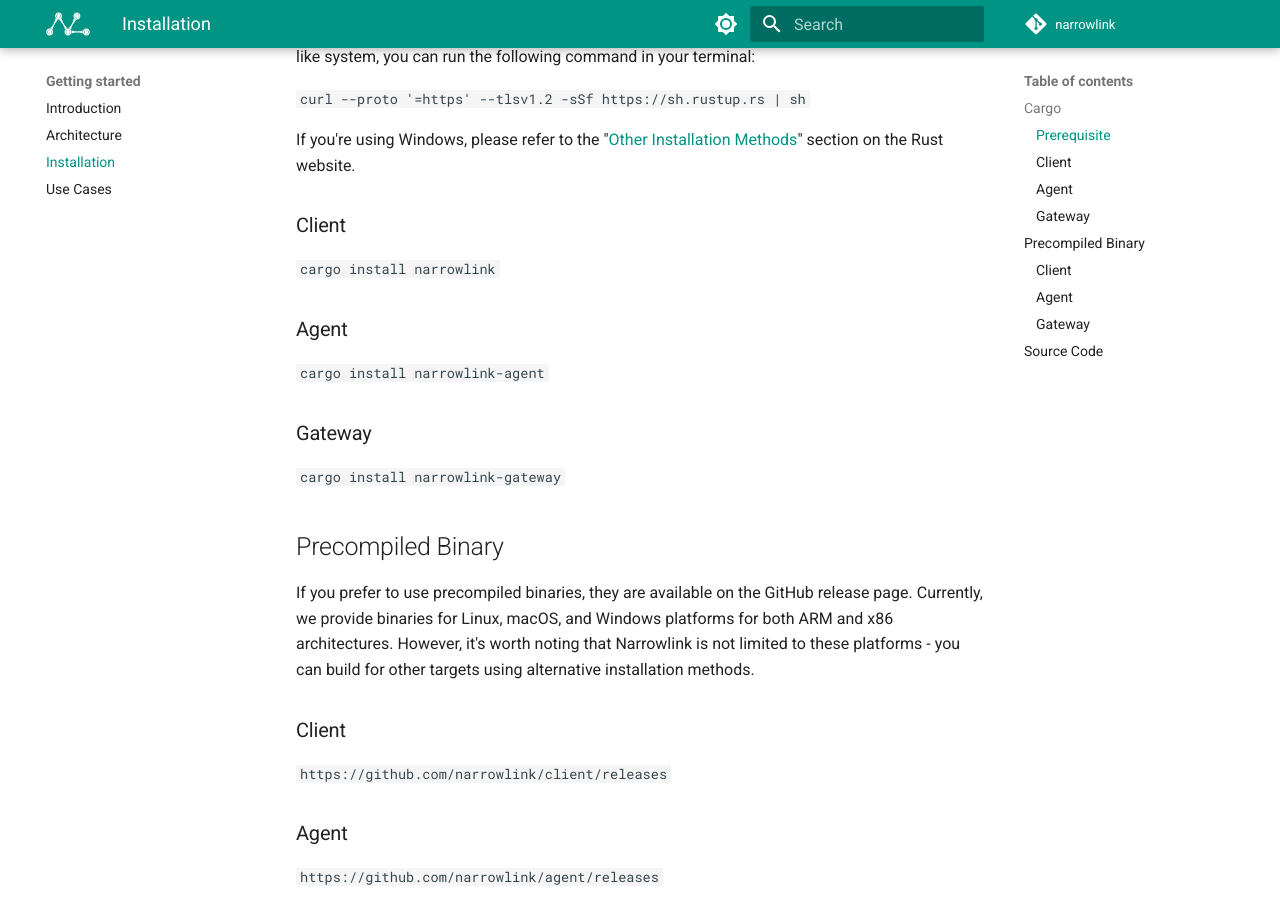
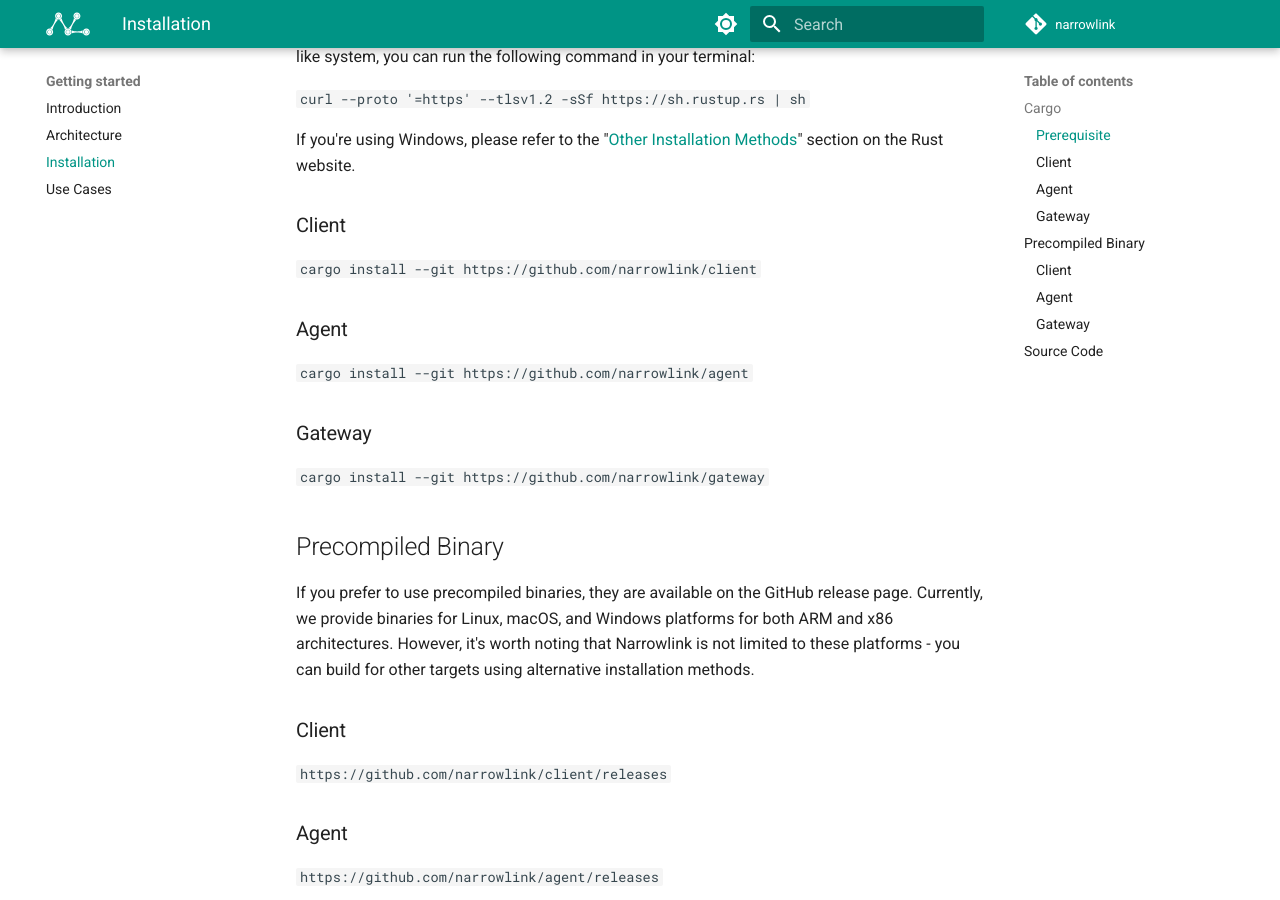
Before and after one commit to narrowlink/docs, an MkDocs documentation site: the page built from docs/getting-started/installation.md, in a window 1280 px wide and 900 px high, scrolled down 786 px. Built offline with MkDocs 1.6.1 and Material for MkDocs 9.7.7, drawn with Linux system fonts in a browser that asks for light colours; comment, search, counter and statistics services are not loaded.

Commit message:
update installation method

````diff
--- a/docs/getting-started/installation.md
+++ b/docs/getting-started/installation.md
@@ -23,11 +23,11 @@ To install Narrowlink using Cargo, you must first install Cargo. On macOS, Linux
 If you're using Windows, please refer to the "[Other Installation Methods]" section on the Rust website.
 
 ### Client
-```cargo install narrowlink```
+```cargo install --git https://github.com/narrowlink/client```
 ### Agent
-```cargo install narrowlink-agent```
+```cargo install --git https://github.com/narrowlink/agent```
 ### Gateway
-```cargo install narrowlink-gateway```
+```cargo install --git https://github.com/narrowlink/gateway```
 
 ##Precompiled Binary
 If you prefer to use precompiled binaries, they are available on the GitHub release page. Currently, we provide binaries for Linux, macOS, and Windows platforms for both ARM and x86 architectures. However, it's worth noting that Narrowlink is not limited to these platforms - you can build for other targets using alternative installation methods.
````
